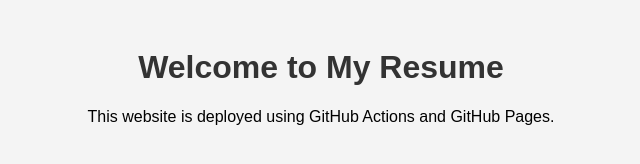
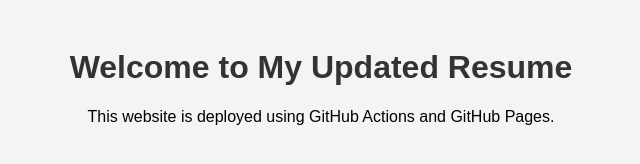
Before and after one commit to Archit14349/myresume, a plain HTML site: page index.html in a window 1280 px wide. Shown: the whole page, without its empty margins (319-959 px from the left). Drawn offline with Linux system fonts and the light colour scheme.

Commit message:
Updated homepage title

```diff
--- a/index.html
+++ b/index.html
@@ -5,7 +5,7 @@
     <link rel="stylesheet" type="text/css" href="style.css">
 </head>
 <body>
-    <h1>Welcome to My Resume</h1>
+    <h1>Welcome to My Updated Resume</h1>
     <p>This website is deployed using GitHub Actions and GitHub Pages.</p>
 </body>
 </html>
```
